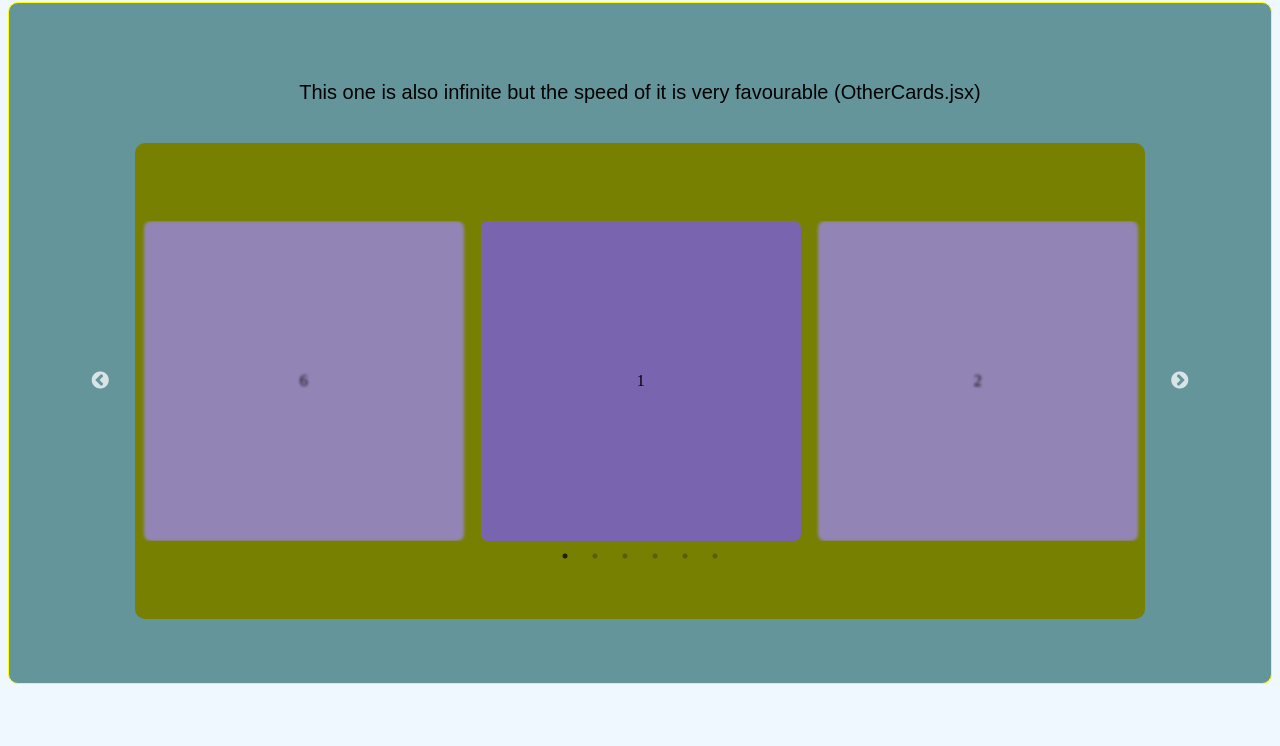
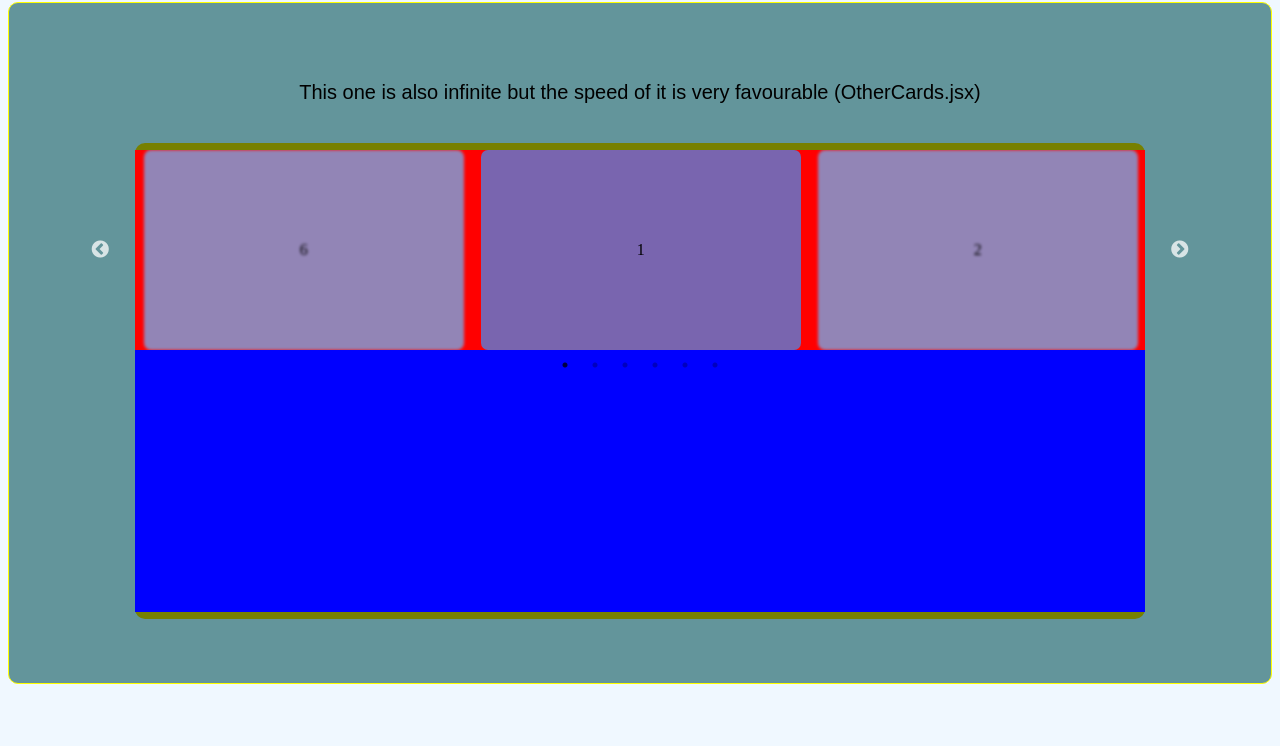
Before and after one commit to Shemaremy/React-Card-Carousel-2, a React (Vite) app in the folder carousel 2/: page / in a window 1280 px wide. Shown: the part 768-1514 px from the top of the page. Built offline with nearby package versions, Linux system fonts and the light colour scheme.

Commit message:
commit cards

```diff
--- a/carousel 2/src/App.css
+++ b/carousel 2/src/App.css
@@ -86,9 +86,25 @@ h1 {
   align-content: center;
 }
 
+
+
+
+.Trend-2 {
+  background-color: red;
+  height: 200px;
+  width: 100%;
+}
+
+.all {
+  background-color: blue;
+  height: 97%;
+  width: 100%;
+}
+
+
 .card-2 {
   margin: 0 auto;
-  height: 320px;
+  height: 100% !important;
   width: 95%;
   background-color: rgb(146, 133, 182);
   border-radius: 7px;
@@ -179,3 +195,72 @@ h1 {
   align-items: center;
   transition: background-color 0.7s ease-in-out, height 0.4s ease-in-out, width 0.4s ease-in-out;
 }
+
+
+
+
+
+
+
+
+
+
+
+
+
+
+
+
+
+
+/**-------------------------------------------------------------------------------------------------------------*/
+
+
+
+
+
+
+
+
+
+
+
+
+.section-four {
+  background-color: rgb(99, 155, 107);
+  height: 85vh;
+  display: flex;
+  flex-direction: column;
+  justify-content: center;
+  align-items: center;
+  margin-top: 5%;
+  border-radius: 10px;
+  border-style: solid;
+  border-width: 1px;
+  border-color: yellow;
+}
+
+
+
+.slider-container-4 {
+  background-color: rgb(5, 73, 58);
+  width: 80%;
+  height: 70%;
+  margin: 0 auto;
+  cursor: grab;
+  margin-top: 2%;
+  border-radius: 10px;
+  align-content: center;
+}
+
+.card-4 {
+  margin: 0 auto;
+  height: 320px;
+  width: 95%;
+  background-color: rgb(182, 167, 133);
+  border-radius: 7px;
+  display: flex;
+  justify-content: center;
+  align-items: center;
+  transition: background-color 0.7s ease-in-out, height 0.4s ease-in-out, width 0.4s ease-in-out;
+}
--- a/carousel 2/src/OtherCards.tsx
+++ b/carousel 2/src/OtherCards.tsx
@@ -19,6 +19,7 @@ function CenterMode() {
         <div className="section-two">
           <h1>This one is also infinite but the speed of it is very favourable (OtherCards.jsx)</h1>
           <div className="slider-container-2">
+            <div className="all">
               <Slider {...settings}>
                 <div className="Trend-2">
                     <div className="card-2">1</div>
@@ -41,6 +42,7 @@ function CenterMode() {
               </Slider>
             </div>
           </div>
+        </div>
       </>
     );
   }
```
Also changed, not shown: carousel 2/src/uniautoplay.jsx (added). Lines whose indentation alone changed are shown as unchanged.
